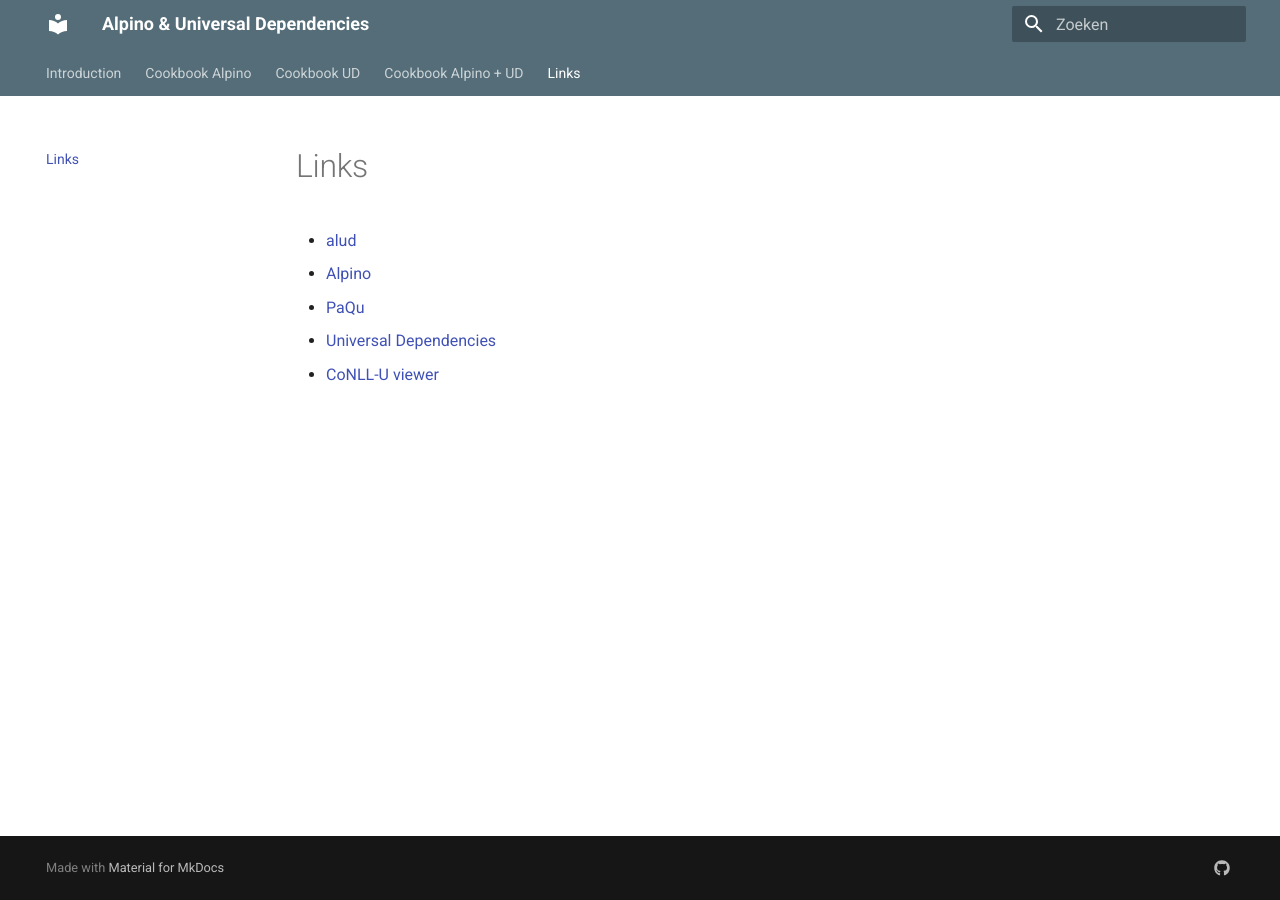
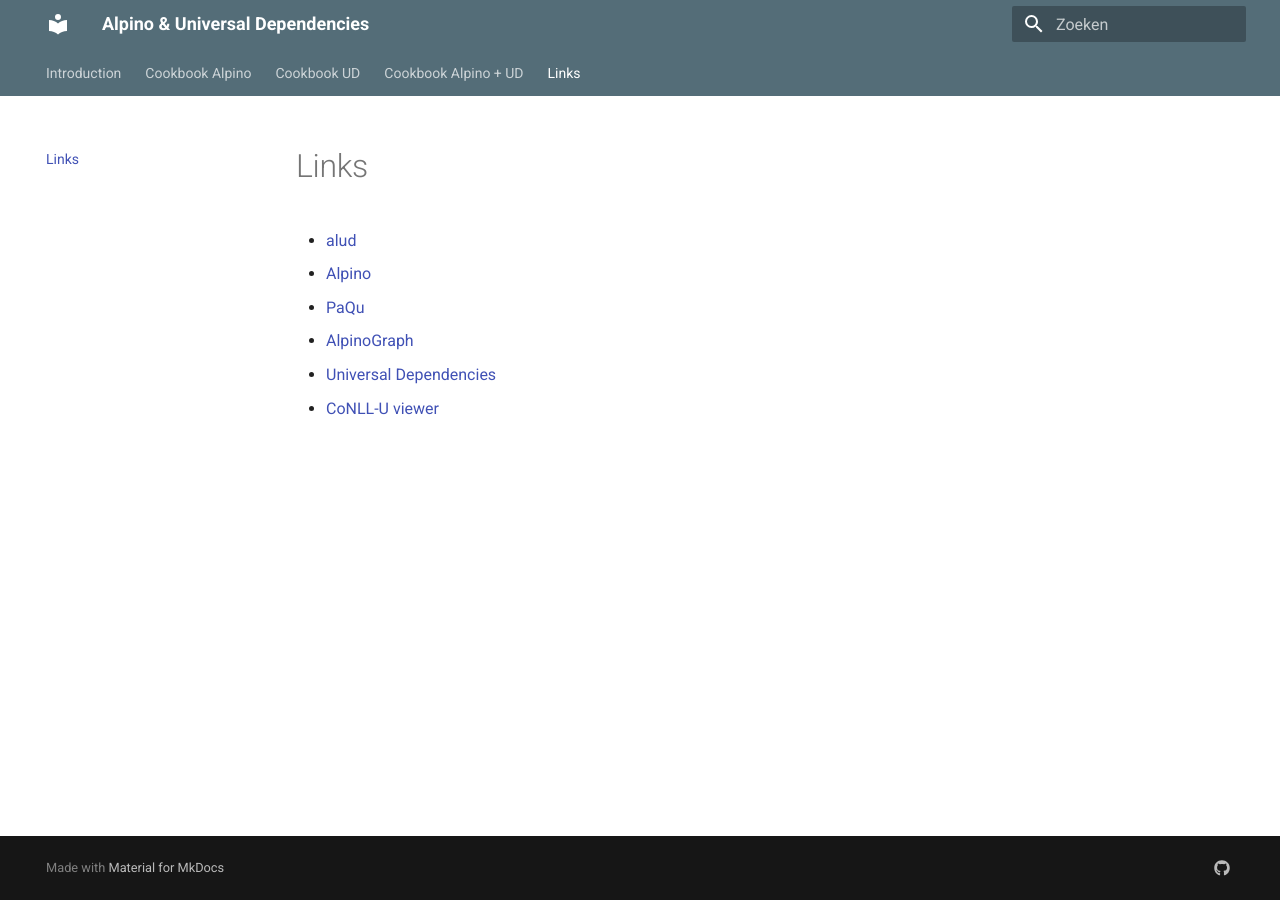
Before and after one commit to rug-compling/alud-docs, an MkDocs documentation site: the page built from docs/links.md, in a window 1280 px wide. Built offline with MkDocs 1.6.1 and Material for MkDocs 9.7.7, drawn with Linux system fonts in a browser that asks for light colours.

Commit message:
links: alpinograph

```diff
--- a/docs/links.md
+++ b/docs/links.md
@@ -3,5 +3,6 @@
  * [alud](https://github.com/rug-compling/alud)
  * [Alpino](https://urd2.let.rug.nl/~vannoord/alp/Alpino/)
  * [PaQu](https://www.let.rug.nl/alfa/paqu)
+ * [AlpinoGraph](https://urd2.let.rug.nl/~kleiweg/alpinograph/)
  * [Universal Dependencies](https://universaldependencies.org/)
  * [CoNLL-U viewer](https://www.let.rug.nl/kleiweg/conllu/)
```
